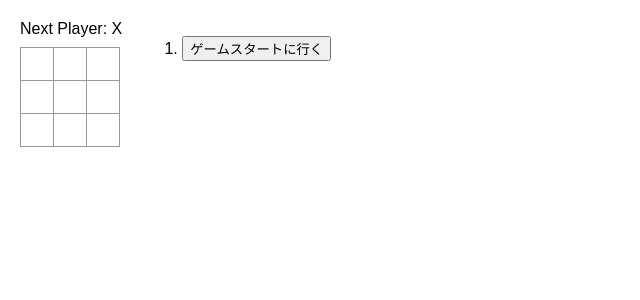
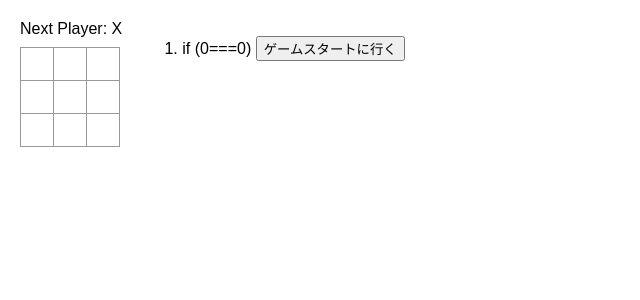
Before and after one commit to IchikaCoding/react-practice, a React (Vite) app: page / in a window 1280 px wide. Shown: the top 300 px of the page, without its empty margins (0-640 px from the left). Built offline with nearby package versions, Linux system fonts and the light colour scheme.

Commit message:
WIP(App.jsx): 今いるターンの表示をテキストに変更する作業中です。途中だから明日から続きをやろう♪

```diff
--- a/src/App.jsx
+++ b/src/App.jsx
@@ -117,6 +117,8 @@ export default function Game() {
     return (
       // 配列でli要素を作成した時は一意に識別する文字列または数値のkeyが必要
       <li key={move}>
+        {/* TODO: 条件分岐がJSX内で書けない！（2026-02-05） */}
+        if ({move}==={currentMove}) {console.log()}
         {/* ボタンの背景色はデフォルトだった */}
         <button onClick={() => jumpTo(move)}>{description}</button>
       </li>
```
